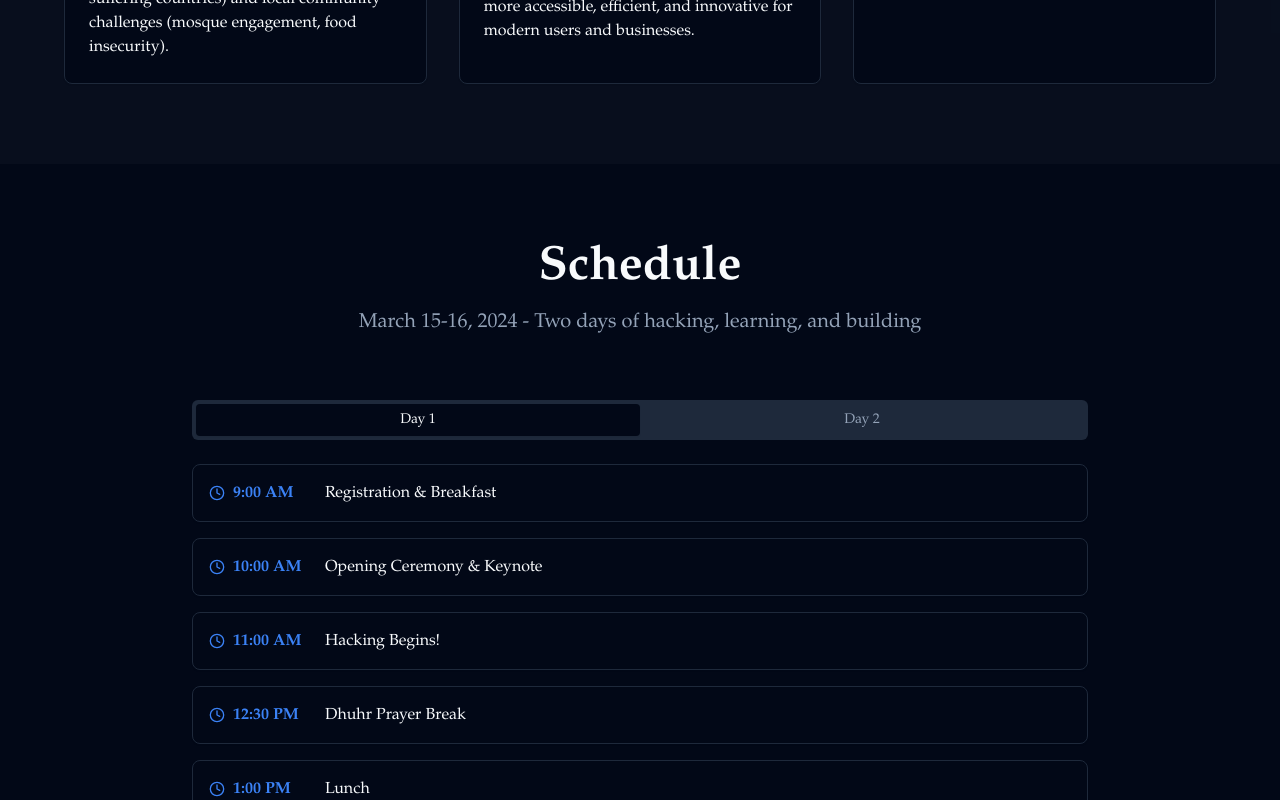
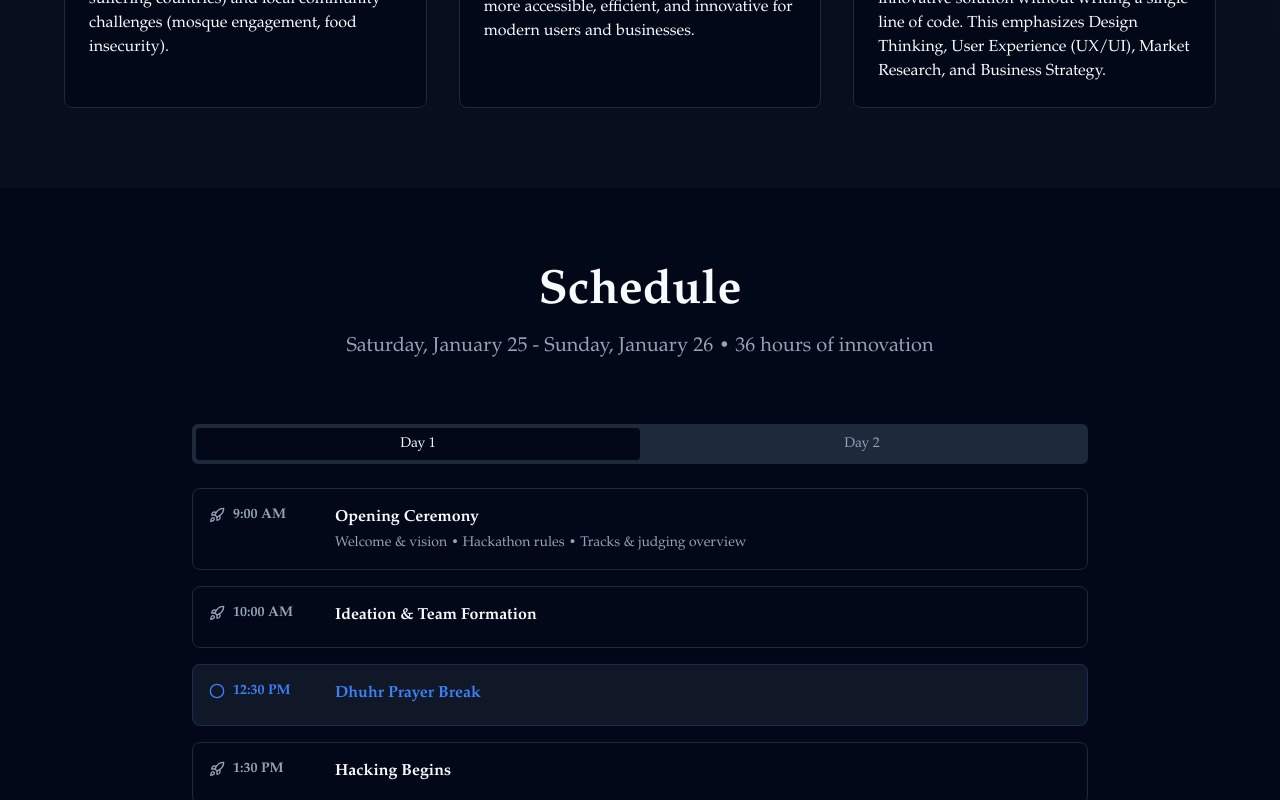
Before and after one commit to Ebizubes/Ummah-Hacks, a React (Vite) app: page / in a window 1280 px wide. Shown: the part 2000-2800 px from the top of the page. Built offline with nearby package versions, Linux system fonts and the light colour scheme.

Commit message:
Update schedule to Saturday/Sunday, add Open Innovation purpose, and update stats

```diff
--- a/src/App.tsx
+++ b/src/App.tsx
@@ -97,7 +97,7 @@ function App() {
         <div className="container mx-auto px-4 sm:px-6 lg:px-8">
           <SectionHeader
             title="Schedule"
-            subtitle={`${siteConfig.date} - Two days of hacking, learning, and building`}
+            subtitle="Saturday, January 25 - Sunday, January 26 • 36 hours of innovation"
           />
 
           <div className="mt-16 max-w-4xl mx-auto">
--- a/src/components/ScheduleTabs.tsx
+++ b/src/components/ScheduleTabs.tsx
@@ -1,11 +1,14 @@
 import { motion } from 'framer-motion'
 import { Tabs, TabsContent, TabsList, TabsTrigger } from './ui/tabs'
 import { Card, CardContent } from './ui/card'
-import { Clock } from 'lucide-react'
+import { Circle, UtensilsCrossed, GraduationCap, Rocket } from 'lucide-react'
 
 interface ScheduleItem {
+  day: string
   time: string
-  event: string
+  title: string
+  description: string
+  type: 'prayer' | 'meal' | 'main' | 'workshop'
 }
 
 interface ScheduleTabsProps {
@@ -14,9 +17,27 @@ interface ScheduleTabsProps {
 }
 
 export function ScheduleTabs({ day1, day2 }: ScheduleTabsProps) {
+  const getIcon = (type: string) => {
+    switch (type) {
+      case 'prayer':
+        return Circle
+      case 'meal':
+        return UtensilsCrossed
+      case 'workshop':
+        return GraduationCap
+      default:
+        return Rocket
+    }
+  }
+
   const ScheduleList = ({ items }: { items: ScheduleItem[] }) => (
     <div className="space-y-4 mt-6">
-      {items.map((item, index) => (
+      {items.map((item, index) => {
+        const IconComponent = getIcon(item.type)
+        const isPrayer = item.type === 'prayer'
+        const isFinal = index === items.length - 1 && item.title.includes('Closing Ceremony')
+
+        return (
           <motion.div
             key={index}
             initial={{ opacity: 0, x: -20 }}
@@ -24,17 +45,33 @@ export function ScheduleTabs({ day1, day2 }: ScheduleTabsProps) {
             viewport={{ once: true }}
             transition={{ duration: 0.3, delay: index * 0.05 }}
           >
-          <Card>
-            <CardContent className="flex items-center gap-4 p-4">
-              <div className="flex items-center gap-2 text-primary min-w-[100px]">
-                <Clock className="h-4 w-4" />
-                <span className="font-semibold">{item.time}</span>
+            <Card
+              className={`
+                ${isPrayer ? 'bg-muted/50 border-primary/20' : ''}
+                ${isFinal ? 'border-primary border-2' : ''}
+              `}
+            >
+              <CardContent className="p-4">
+                <div className="flex items-start gap-4">
+                  <div className={`flex items-center gap-2 min-w-[110px] ${isPrayer ? 'text-primary' : 'text-muted-foreground'}`}>
+                    <IconComponent className={`h-4 w-4 ${isPrayer ? 'text-primary' : ''}`} />
+                    <span className="font-semibold text-sm">{item.time}</span>
                   </div>
-              <div className="flex-1">{item.event}</div>
+                  <div className="flex-1">
+                    <h4 className={`font-semibold mb-1 ${isPrayer ? 'text-primary' : ''} ${isFinal ? 'text-primary text-lg' : ''}`}>
+                      {item.title}
+                      {isFinal && <span className="ml-2 text-sm font-normal text-muted-foreground">(36 hours complete)</span>}
+                    </h4>
+                    {item.description && (
+                      <p className="text-sm text-muted-foreground">{item.description}</p>
+                    )}
+                  </div>
+                </div>
               </CardContent>
             </Card>
           </motion.div>
-      ))}
+        )
+      })}
     </div>
   )
 
--- a/src/siteConfig.ts
+++ b/src/siteConfig.ts
@@ -56,31 +56,176 @@ export const siteConfig = {
   ],
   schedule: {
     day1: [
-      { time: '9:00 AM', event: 'Registration & Breakfast' },
-      { time: '10:00 AM', event: 'Opening Ceremony & Keynote' },
-      { time: '11:00 AM', event: 'Hacking Begins!' },
-      { time: '12:30 PM', event: 'Dhuhr Prayer Break' },
-      { time: '1:00 PM', event: 'Lunch' },
-      { time: '2:00 PM', event: 'Workshop: Building with AI' },
-      { time: '4:00 PM', event: 'Workshop: Design Thinking' },
-      { time: '6:00 PM', event: 'Asr Prayer Break' },
-      { time: '7:00 PM', event: 'Dinner' },
-      { time: '8:00 PM', event: 'Mentor Office Hours' },
-      { time: '10:00 PM', event: 'Isha Prayer Break' },
-      { time: '11:00 PM', event: 'Midnight Snacks' },
+      {
+        day: 'Sunday, January 26',
+        time: '9:00 AM',
+        title: 'Opening Ceremony',
+        description: 'Welcome & vision • Hackathon rules • Tracks & judging overview',
+        type: 'main' as const,
+      },
+      {
+        day: 'Sunday, January 26',
+        time: '10:00 AM',
+        title: 'Ideation & Team Formation',
+        description: '',
+        type: 'main' as const,
+      },
+      {
+        day: 'Sunday, January 26',
+        time: '12:30 PM',
+        title: 'Dhuhr Prayer Break',
+        description: '',
+        type: 'prayer' as const,
+      },
+      {
+        day: 'Sunday, January 26',
+        time: '1:30 PM',
+        title: 'Hacking Begins',
+        description: '',
+        type: 'main' as const,
+      },
+      {
+        day: 'Sunday, January 26',
+        time: '3:30 PM',
+        title: 'Asr Prayer Break',
+        description: '',
+        type: 'prayer' as const,
+      },
+      {
+        day: 'Sunday, January 26',
+        time: '4:00 PM',
+        title: 'Workshop / Mentor Hours',
+        description: 'Design thinking • Ethical tech & impact',
+        type: 'workshop' as const,
+      },
+      {
+        day: 'Sunday, January 26',
+        time: '6:00 PM',
+        title: 'Maghrib Prayer Break',
+        description: '',
+        type: 'prayer' as const,
+      },
+      {
+        day: 'Sunday, January 26',
+        time: '6:30 PM',
+        title: 'Dinner',
+        description: 'Halal & vegetarian',
+        type: 'meal' as const,
+      },
+      {
+        day: 'Sunday, January 26',
+        time: '7:30 PM',
+        title: 'Hacking Continues',
+        description: '',
+        type: 'main' as const,
+      },
+      {
+        day: 'Sunday, January 26',
+        time: '8:00 PM',
+        title: 'Isha Prayer Break',
+        description: '',
+        type: 'prayer' as const,
+      },
+      {
+        day: 'Sunday, January 26',
+        time: '9:00 PM',
+        title: 'Night Productivity Block',
+        description: 'Quiet zones • Mentor support',
+        type: 'main' as const,
+      },
+      {
+        day: 'Sunday, January 26',
+        time: '11:30 PM',
+        title: 'Midnight Snack',
+        description: '',
+        type: 'meal' as const,
+      },
     ],
     day2: [
-      { time: '12:00 AM', event: 'Late Night Coding' },
-      { time: '6:00 AM', event: 'Fajr Prayer Break' },
-      { time: '7:00 AM', event: 'Breakfast' },
-      { time: '9:00 AM', event: 'Workshop: Pitching Your Idea' },
-      { time: '11:00 AM', event: 'Hacking Ends - Submission Deadline' },
-      { time: '12:00 PM', event: 'Dhuhr Prayer Break' },
-      { time: '1:00 PM', event: 'Lunch & Judging Begins' },
-      { time: '3:00 PM', event: 'Finalist Presentations' },
-      { time: '5:00 PM', event: 'Asr Prayer Break' },
-      { time: '6:00 PM', event: 'Awards Ceremony & Closing' },
-      { time: '7:00 PM', event: 'Networking & Dinner' },
+      {
+        day: 'Sunday, January 26',
+        time: '5:45 AM',
+        title: 'Fajr Prayer Break',
+        description: '',
+        type: 'prayer' as const,
+      },
+      {
+        day: 'Sunday, January 26',
+        time: '6:30 AM',
+        title: 'Rest / Quiet Work Block',
+        description: '',
+        type: 'main' as const,
+      },
+      {
+        day: 'Sunday, January 26',
+        time: '9:00 AM',
+        title: 'Breakfast',
+        description: '',
+        type: 'meal' as const,
+      },
+      {
+        day: 'Sunday, January 26',
+        time: '10:00 AM',
+        title: 'Mentor Review Sessions',
+        description: 'Pitch feedback • UX/UI review',
+        type: 'workshop' as const,
+      },
+      {
+        day: 'Sunday, January 26',
+        time: '12:30 PM',
+        title: 'Dhuhr Prayer Break',
+        description: '',
+        type: 'prayer' as const,
+      },
+      {
+        day: 'Sunday, January 26',
+        time: '1:30 PM',
+        title: 'Final Hacking Sprint',
+        description: '',
+        type: 'main' as const,
+      },
+      {
+        day: 'Sunday, January 26',
+        time: '3:30 PM',
+        title: 'Asr Prayer Break',
+        description: '',
+        type: 'prayer' as const,
+      },
+      {
+        day: 'Sunday, January 26',
+        time: '4:30 PM',
+        title: 'Submissions Due',
+        description: '',
+        type: 'main' as const,
+      },
+      {
+        day: 'Sunday, January 26',
+        time: '5:45 PM',
+        title: 'Maghrib Prayer Break',
+        description: '',
+        type: 'prayer' as const,
+      },
+      {
+        day: 'Sunday, January 26',
+        time: '6:15 PM',
+        title: 'Final Presentations & Judging',
+        description: '',
+        type: 'main' as const,
+      },
+      {
+        day: 'Sunday, January 26',
+        time: '8:00 PM',
+        title: 'Isha Prayer Break',
+        description: '',
+        type: 'prayer' as const,
+      },
+      {
+        day: 'Sunday, January 26',
+        time: '9:00 PM',
+        title: 'Closing Ceremony & Awards',
+        description: 'Event ends — 36 hours complete',
+        type: 'main' as const,
+      },
     ],
   },
   hackathonTracks: [
@@ -101,7 +246,7 @@ export const siteConfig = {
     {
       id: 'open-innovation',
       title: 'Open Innovation',
-      purpose: undefined,
+      purpose: 'Encourage creativity, strategic thinking, and user-centered innovation by focusing on ideation, design, and feasibility rather than implementation.',
       challenge: 'Teams must fully conceptualize, design, and create the blueprint and pitch for an innovative solution without writing a single line of code. This emphasizes Design Thinking, User Experience (UX/UI), Market Research, and Business Strategy.',
       icon: 'Lightbulb',
     },
```
Lines whose indentation alone changed are shown as unchanged.
